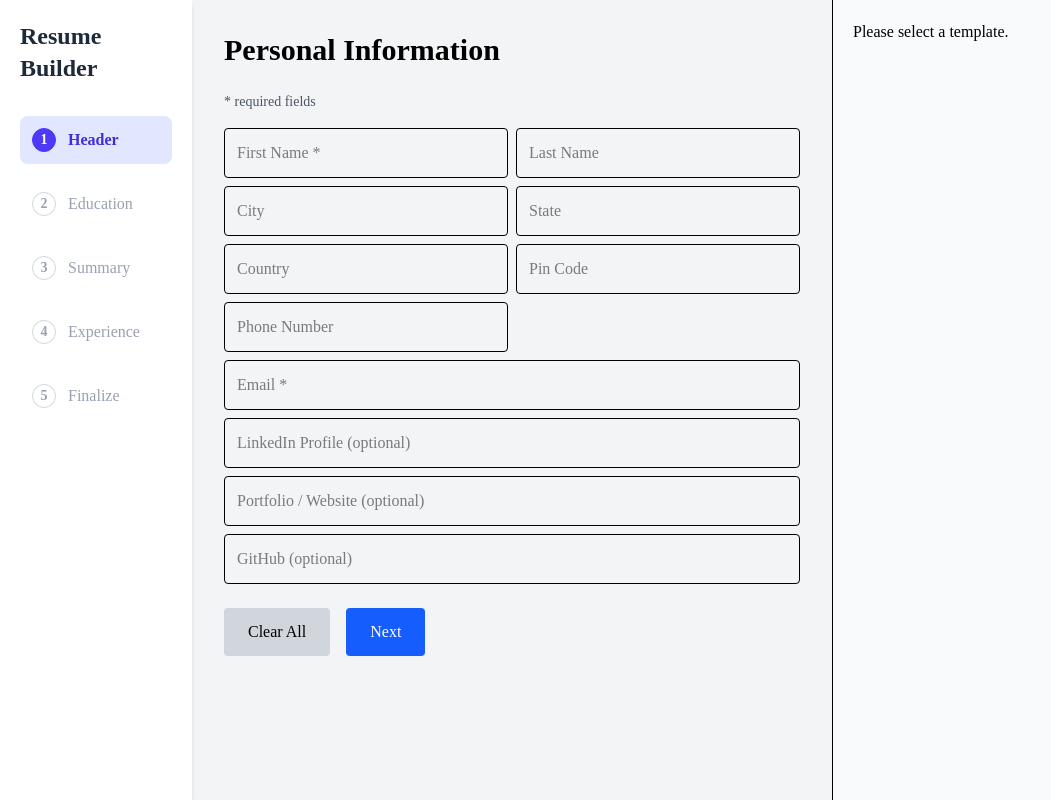
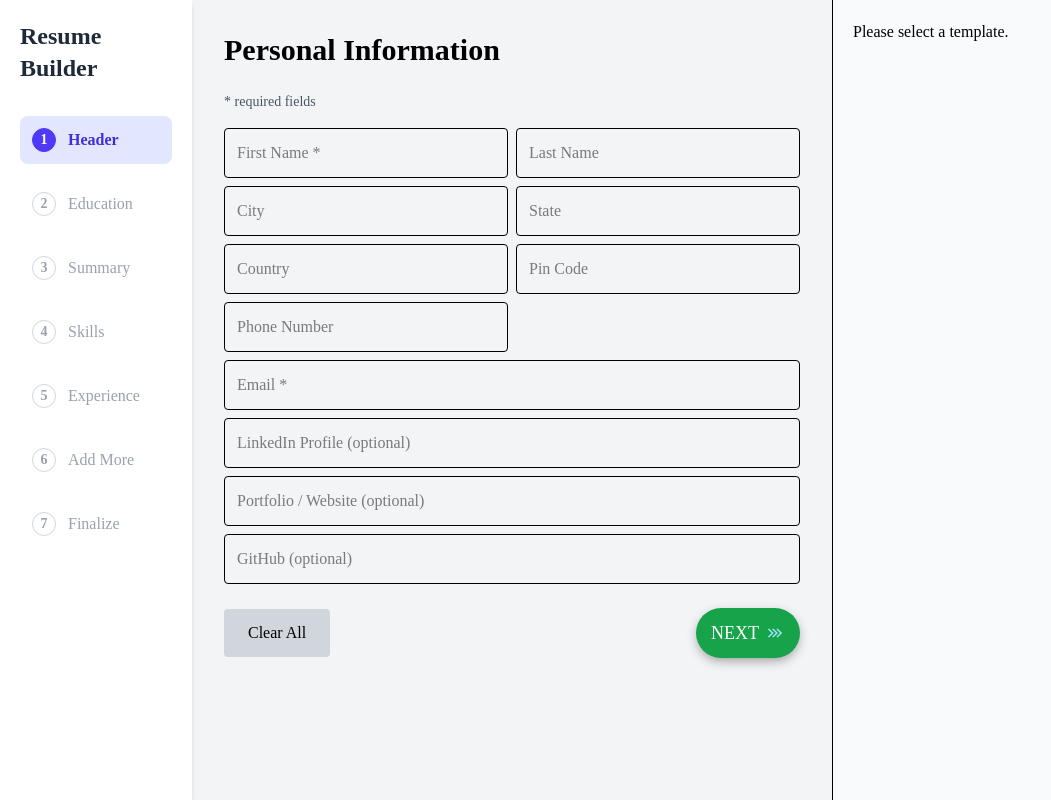
Before and after one commit to Nitesh47kumars/Resumify, a React (Vite) app: page /create/header in a window 1280 px wide. Shown: the whole page, without its empty margins (0-1051 px from the left). Built offline with nearby package versions, Linux system fonts and the light colour scheme.

Commit message:
built experience UI & preview, improved navigation, added auto-clear session logic, cleaned code, enhanced skills page, created dynamic add-component system

```diff
--- a/src/App.jsx
+++ b/src/App.jsx
@@ -11,7 +11,7 @@ import Skills from "./Pages/Create/Skills"
 import Experience from "./Pages/Create/Experience";
 import Finalize from "./Pages/Create/Finalize";
 import Header from "./Pages/Create/Header";
-import AddOtherPart from "./Pages/Create/AddOtherPart";
+import AddOtherPart from "./Pages/Create/AddComponent";
 
 export default function App() {
   return (
--- /dev/null
+++ b/src/Buttons/NextButton.jsx
@@ -0,0 +1,146 @@
+import React from "react";
+import styled from "styled-components";
+import { useNavigate } from "react-router-dom";
+import { useStep } from "../Context/StepContext";
+
+const NextButton = ({ validate, nextRoute, stepNumber }) => {
+  const navigate = useNavigate();
+  const { setCompletedStep } = useStep();
+
+  const handleNext = () => {
+    // If a validate function exists, run it
+    if (validate && !validate()) return;
+
+    // Mark step as completed
+    if (stepNumber) setCompletedStep(stepNumber);
+
+    // Navigate to next page
+    if (nextRoute) navigate(nextRoute);
+  };
+
+  return (
+    <StyledWrapper>
+      <div className="btn-conteiner">
+        <button className="btn-content" onClick={handleNext}>
+          <span className="text">NEXT</span>
+
+          <span className="icon-arrow">
+            <svg
+              xmlnsXlink="http://www.w3.org/1999/xlink"
+              xmlns="http://www.w3.org/2000/svg"
+              version="1.1"
+              viewBox="0 0 66 43"
+              height="30px"
+              width="30px"
+            >
+              <g
+                fillRule="evenodd"
+                fill="none"
+                strokeWidth={1}
+                stroke="none"
+                id="arrow"
+              >
+                <path
+                  fill="#9ee5fa"
+                  d="M40.1543933,3.89485454 L43.9763149,0.139296592C44.1708311,-0.0518420739 44.4826329,-0.0518571125 44.6771675,0.139262789 L65.6916134,20.7848311C66.0855801,21.1718824 66.0911863,21.8050225 65.704135,22.1989893C65.7000188,22.2031791 65.6958657,22.2073326 65.6916762,22.2114492 L44.677098,42.8607841C44.4825957,43.0519059 44.1708242,43.0519358 43.9762853,42.8608513 L40.1545186,39.1069479C39.9575152,38.9134427 39.9546793,38.5968729 40.1481845,38.3998695C40.1502893,38.3977268 40.1524132,38.395603 40.1545562,38.3934985 L56.9937789,21.8567812C57.1908028,21.6632968 57.193672,21.3467273 57.0001876,21.1497035C56.9980647,21.1475418 56.9959223,21.1453995 56.9937605,21.1432767 L40.1545208,4.60825197C39.9574869,4.41477773 39.9546013,4.09820839 40.1480756,3.90117456C40.1501626,3.89904911 40.1522686,3.89694235 40.1543933,3.89485454Z"
+                  id="arrow-icon-one"
+                />
+                <path
+                  fill="#9ee5fa"
+                  d="M20.1543933,3.89485454 L23.9763149,0.139296592C24.1708311,-0.0518420739 24.4826329,-0.0518571125 24.6771675,0.139262789 L45.6916134,20.7848311C46.0855801,21.1718824 46.0911863,21.8050225 45.704135,22.1989893C45.7000188,22.2031791 45.6958657,22.2073326 45.6916762,22.2114492 L24.677098,42.8607841C24.4825957,43.0519059 24.1708242,43.0519358 23.9762853,42.8608513 L20.1545186,39.1069479C19.9575152,38.9134427 19.9546793,38.5968729 20.1481845,38.3998695C20.1502893,38.3977268 20.1524132,38.395603 20.1545562,38.3934985 L36.9937789,21.8567812C37.1908028,21.6632968 37.193672,21.3467273 37.0001876,21.1497035C36.9980647,21.1475418 36.9959223,21.1453995 36.9937605,21.1432767 L20.1545208,4.60825197C19.9574869,4.41477773 19.9546013,4.09820839 20.1480756,3.90117456C20.1501626,3.89904911 20.1522686,3.89694235 20.1543933,3.89485454Z"
+                  id="arrow-icon-two"
+                />
+                <path
+                  fill="#9ee5fa"
+                  d="M0.154393339,3.89485454 L3.97631488,0.139296592C4.17083111,-0.0518420739 4.48263286,-0.0518571125 4.67716753,0.139262789 L25.6916134,20.7848311C26.0855801,21.1718824 26.0911863,21.8050225 25.704135,22.1989893C25.7000188,22.2031791 25.6958657,22.2073326 25.6916762,22.2114492 L4.67709797,42.8607841C4.48259567,43.0519059 4.17082418,43.0519358 3.97628526,42.8608513 L0.154518591,39.1069479C-0.0424848215,38.9134427 -0.0453206733,38.5968729 0.148184538,38.3998695C0.150289256,38.3977268 0.152413239,38.395603 0.154556228,38.3934985 L16.9937789,21.8567812C17.1908028,21.6632968 17.193672,21.3467273 17.0001876,21.1497035C16.9980647,21.1475418 16.9959223,21.1453995 16.9937605,21.1432767 L0.15452076,4.60825197C-0.0425130651,4.41477773 -0.0453986756,4.09820839 0.148075568,3.90117456C0.150162624,3.89904911 0.152268631,3.89694235 0.154393339,3.89485454Z"
+                  id="arrow-icon-three"
+                />
+              </g>
+            </svg>
+          </span>
+        </button>
+      </div>
+    </StyledWrapper>
+  );
+};
+
+const StyledWrapper = styled.div`
+  .btn-conteiner {
+    display: flex;
+    justify-content: center;
+
+    --color-text: #ffffff;
+    --color-background: #16a34a;        /* bg-green-600 */
+    --color-background-hover: #15803d;  /* bg-green-700 */
+    --color-outline: #9ee5fa80;
+    --color-shadow: rgba(0, 0, 0, 0.4);
+  }
+
+  .btn-content {
+    display: flex;
+    align-items: center;
+    height: 50px;
+    padding: 0 15px;
+    gap: 6px;
+
+    text-decoration: none;
+    font-family: "Poppins", sans-serif;
+    font-size: 18px;
+    font-weight: 500;
+    color: var(--color-text);
+
+    background: var(--color-background);
+    transition: 0.4s ease;
+    border-radius: 100px;
+    box-shadow: 0 4px 12px -2px var(--color-shadow);
+  }
+
+  .btn-content:hover,
+  .btn-content:focus {
+    background: var(--color-background-hover); /* green hover */
+    transform: translateY(-1px);
+    box-shadow: 0 6px 14px -2px var(--color-shadow);
+  }
+
+  .icon-arrow {
+    width: 20px;
+    display: flex;
+    align-items: center;
+    justify-content: center;
+    transform: scale(0.7);
+    transition: 0.3s ease;
+  }
+
+  .btn-content:hover .icon-arrow {
+    margin-right: 8px;
+  }
+
+  #arrow-icon-one,
+  #arrow-icon-two,
+  #arrow-icon-three {
+    fill: #9ee5fa;
+    transition: 0.4s ease;
+  }
+
+  @keyframes color_anim {
+    0% { fill: white; }
+    50% { fill: var(--color-background-hover); }
+    100% { fill: #9ee5fa; }
+  }
+
+  .btn-content:hover #arrow-icon-three {
+    animation: color_anim 1s infinite 0.2s;
+  }
+
+  .btn-content:hover #arrow-icon-one {
+    transform: translateX(0%);
+    animation: color_anim 1s infinite 0.6s;
+  }
+
+  .btn-content:hover #arrow-icon-two {
+    transform: translateX(0%);
+    animation: color_anim 1s infinite 0.4s;
+  }
+`;
+
+export default NextButton;
--- a/src/Layout/StepTracker.jsx
+++ b/src/Layout/StepTracker.jsx
@@ -11,8 +11,10 @@ export default function StepTracker() {
     { id: 1, label: "Header", path: "/create/header" },
     { id: 2, label: "Education", path: "/create/education" },
     { id: 3, label: "Summary", path: "/create/summary" },
-    { id: 4, label: "Experience", path: "/create/experience" },
-    { id: 5, label: "Finalize", path: "/create/finalize" },
+    { id: 4, label: "Skills", path: "/create/skills" },
+    { id: 5, label: "Experience", path: "/create/experience" },
+    { id: 6, label: "Add More", path: "/create/addcomponent" },
+    { id: 7, label: "Finalize", path: "/create/finalize" },
   ];
 
   return (
--- a/src/Pages/Create/AddOtherPart.jsx
+++ /dev/null
@@ -1,14 +0,0 @@
-import React from 'react'
-import CreateLayout from '../../Layout/CreateLayout'
-
-const AddOtherPart = () => {
-  return (
-    <CreateLayout>
-    <div>
-      <h1>Add Other Part / Add Component</h1>
-    </div>
-    </CreateLayout>
-  )
-}
-
-export default AddOtherPart
--- a/src/Pages/Create/Education.jsx
+++ b/src/Pages/Create/Education.jsx
@@ -1,13 +1,12 @@
 import { useStep } from "../../Context/StepContext";
-import { useNavigate } from "react-router-dom";
 import { useState } from "react";
 import CreateLayout from "../../Layout/CreateLayout";
 import GoBack from "../../Buttons/GoBack";
 import Toggle from "../../Buttons/Toggle";
+import NextButton from "../../Buttons/NextButton";
 
 export default function Education() {
-  const { setCompletedStep, formData, setFormData } = useStep();
-  const navigate = useNavigate();
+  const {formData, setFormData } = useStep();
 
   const [entries, setEntries] = useState(
     formData.education?.length
@@ -80,27 +79,20 @@ export default function Education() {
     setErrors(errors.filter((_, i) => i !== index));
   };
 
-  const validate = () => {
-    const newErrors = entries.map((item) => ({
+  const validate = () =>
+    entries.every((item, i) => {
+      const newErr = {
         degree: item.degree.trim() ? "" : "Degree is required",
-      field: item.field.trim() ? "" : "Field of study is required",
-      school: item.school.trim() ? "" : "College / University name is required",
-    }));
-
-    setErrors(newErrors);
-
-    return newErrors.every(
-      (err) => !err.degree && !err.field && !err.school
-    );
+        field: item.field.trim()? "" : "Field of study is required",
+        school: item.school.trim()? "" : "College / University name is required",
       };
 
-  const handleNext = () => {
-    if (!validate()) return;
+      const updated = [...errors];
+      updated[i] = newErr;
+      setErrors(updated);
 
-    setFormData({ ...formData, education: entries });
-    setCompletedStep(3);
-    navigate("/create/summary");
-  };
+      return !newErr.degree && !newErr.field && !newErr.school;
+    });
 
   return (
     <CreateLayout>
@@ -116,7 +108,7 @@ export default function Education() {
               Education Entry {index + 1}
             </h2>
 
-            {/* Delete Button */}
+            {/* Delete */}
             {entries.length > 1 && (
               <button
                 onClick={() => deleteEntry(index)}
@@ -132,15 +124,13 @@ export default function Education() {
                 type="text"
                 value={item.degree}
                 onChange={(e) => handleChange(index, "degree", e.target.value)}
-                placeholder="Degree (e.g. Bachelor of Computer Applications)"
+                placeholder="Degree"
                 className={`w-full p-3 border rounded ${
                   errors[index]?.degree ? "border-red-500" : "border-gray-300"
                 }`}
               />
               {errors[index]?.degree && (
-                <p className="text-red-500 text-sm mt-1">
-                  {errors[index].degree}
-                </p>
+                <p className="text-red-500 text-sm mt-1">{errors[index].degree}</p>
               )}
             </div>
 
@@ -156,9 +146,7 @@ export default function Education() {
                 }`}
               />
               {errors[index]?.field && (
-                <p className="text-red-500 text-sm mt-1">
-                  {errors[index].field}
-                </p>
+                <p className="text-red-500 text-sm mt-1">{errors[index].field}</p>
               )}
             </div>
 
@@ -174,18 +162,15 @@ export default function Education() {
                 }`}
               />
               {errors[index]?.school && (
-                <p className="text-red-500 text-sm mt-1">
-                  {errors[index].school}
-                </p>
+                <p className="text-red-500 text-sm mt-1">{errors[index].school}</p>
               )}
             </div>
 
-            {/* TOGGLE SWITCH */}
+            {/* TOGGLE */}
             <div className="flex items-center gap-3 mb-3">
               <label className="text-sm font-medium">
                 Are you currently studying?
               </label>
-
               <Toggle
                 value={item.showOptional}
                 onChange={() => toggleOptional(index)}
@@ -195,7 +180,6 @@ export default function Education() {
             {/* OPTIONAL FIELDS */}
             {item.showOptional && (
               <>
-                {/* Graduation Year */}
                 <div className="mb-3">
                   <input
                     type="text"
@@ -203,12 +187,11 @@ export default function Education() {
                     onChange={(e) =>
                       handleChange(index, "gradYear", e.target.value)
                     }
-                    placeholder="Expected Graduation (e.g. July 2027)"
+                    placeholder="Expected Graduation"
                     className="w-full p-3 border rounded border-gray-300"
                   />
                 </div>
 
-                {/* Current Year */}
                 <div className="mb-3">
                   <input
                     type="text"
@@ -216,7 +199,7 @@ export default function Education() {
                     onChange={(e) =>
                       handleChange(index, "currentYear", e.target.value)
                     }
-                    placeholder="Current Year (e.g. 2nd Year - 3rd Semester)"
+                    placeholder="Current Year (optional)"
                     className="w-full p-3 border rounded border-gray-300"
                   />
                 </div>
@@ -225,21 +208,24 @@ export default function Education() {
           </div>
         ))}
 
-        {/* Add Entry */}
+        <div className="flex justify-between mt-2 mb-2">
           <button
             onClick={addEntry}
-          className="w-full bg-gray-200 py-3 rounded my-2 font-medium hover:bg-gray-300"
+            className="px-4 bg-gray-200 py-3 rounded font-medium hover:bg-gray-300"
           >
             + Add Another Education
           </button>
 
-        {/* NEXT */}
-        <button
-          onClick={handleNext}
-          className="bg-blue-600 text-white px-6 py-3 rounded hover:bg-blue-700 w-full"
-        >
-          Next
-        </button>
+          <NextButton
+            nextRoute="/create/summary"
+            stepNumber={3}
+            validate={() => {
+              if (!validate()) return false;
+              setFormData({ ...formData, education: entries });
+              return true;
+            }}
+          />
+        </div>
 
         <GoBack data="/create/header" />
       </div>
--- a/src/Pages/Create/Experience.jsx
+++ b/src/Pages/Create/Experience.jsx
@@ -171,17 +171,17 @@ export default function Experience() {
           </div>
         ))}
 
+        <div className="mt-4 flex justify-between">
           <button
             onClick={addExperience}
-          className="px-4 py-2 bg-blue-600 text-white rounded-lg"
+            className="px-4 py-2 bg-blue-600 text-white rounded"
           >
             + Add Another Experience
           </button>
 
-        <div className="mt-6 flex justify-end">
             <button
               onClick={handleNext}
-            className="px-5 py-2 bg-green-600 text-white rounded-lg"
+              className="px-5 py-2 bg-green-600 text-white rounded"
             >
               Save & Continue
             </button>
--- a/src/Pages/Create/Header.jsx
+++ b/src/Pages/Create/Header.jsx
@@ -1,11 +1,10 @@
 import { useStep } from "../../Context/StepContext";
-import { useNavigate } from "react-router-dom";
 import { useState } from "react";
 import CreateLayout from "../../Layout/CreateLayout";
+import NextButton from "../../Buttons/NextButton";
 
 export default function Header() {
-  const { setCompletedStep, formData, setFormData } = useStep();
-  const navigate = useNavigate();
+  const {formData, setFormData } = useStep();
 
   const emptyHeader = {
     firstName: "",
@@ -65,7 +64,7 @@ export default function Header() {
     }
   };
 
-  const handleNext = () => {
+  const validate = () => {
     const newErrors = {};
 
     if (!headerData.firstName.trim()) {
@@ -78,14 +77,10 @@ export default function Header() {
 
     setErrors(newErrors);
 
-    if (Object.keys(newErrors).length > 0) return;
-
-    setFormData({ ...formData, header: headerData });
-    setCompletedStep(2);
-    navigate("/create/education");
+    return Object.keys(newErrors).length === 0;
   };
 
-  // 🔥 CLEAR ALL BUTTON
+  // CLEAR ALL
   const handleClear = () => {
     setHeaderData(emptyHeader);
     setFormData((prev) => ({
@@ -224,7 +219,7 @@ export default function Header() {
         </div>
 
         {/* Buttons */}
-        <div className="flex items-center gap-4 mt-6">
+        <div className="flex justify-between items-center mt-6">
           <button
             onClick={handleClear}
             className="bg-gray-300 text-black px-6 py-3 rounded hover:bg-gray-400"
@@ -232,12 +227,11 @@ export default function Header() {
             Clear All
           </button>
 
-          <button
-            onClick={handleNext}
-            className="bg-blue-600 text-white px-6 py-3 rounded hover:bg-blue-700"
-          >
-            Next
-          </button>
+          <NextButton
+            nextRoute="/create/education"
+            stepNumber={2}
+            validate={validate}
+          />
         </div>
       </div>
     </CreateLayout>
--- a/src/Pages/Create/Skills.jsx
+++ b/src/Pages/Create/Skills.jsx
@@ -1,13 +1,13 @@
 import { useStep } from "../../Context/StepContext";
-import { useNavigate } from "react-router-dom";
 import { useState } from "react";
 import CreateLayout from "../../Layout/CreateLayout";
 import GoBack from "../../Buttons/GoBack";
+import NextButton from "../../Buttons/NextButton";
 
 export default function Skills() {
-  const { setCompletedStep, formData, setFormData } = useStep();
+  const { formData, setFormData } = useStep();
   const [skillInput, setSkillInput] = useState("");
-  const navigate = useNavigate();
+  const [error, setError] = useState("");
 
   const addSkill = () => {
     const trimmed = skillInput.trim();
@@ -16,24 +16,30 @@ export default function Skills() {
     const updated = [...formData.skills, trimmed];
     setFormData({ ...formData, skills: updated });
     setSkillInput("");
+    setError(""); // clear error once a skill is added
   };
 
   const removeSkill = (index) => {
     const updated = formData.skills.filter((_, i) => i !== index);
     setFormData({ ...formData, skills: updated });
+
+    if (updated.length === 0) {
+      setError("Please enter at least one skill.");
+    }
   };
 
   const clearAll = () => {
-    if (formData.skills.length === 0) return;
     setFormData({ ...formData, skills: [] });
+    setError("Please enter at least one skill.");
   };
 
-  const handleNext = () => {
-    if (formData.skills.length === 0)
-      return alert("Please enter at least one skill");
-
-    setCompletedStep(5);
-    navigate("/create/experience");
+  const validateSkills = () => {
+    if (formData.skills.length === 0) {
+      setError("Please enter at least one skill.");
+      return false;
+    }
+    setError("");
+    return true;
   };
 
   return (
@@ -46,32 +52,37 @@ export default function Skills() {
         </p>
 
         {/* Input + Add */}
-        <div className="flex gap-3 mb-5">
+        <div className="flex gap-3 mb-2">
           <input
             type="text"
             placeholder="e.g. React.js, JavaScript, UI Design"
             value={skillInput}
             onChange={(e) => setSkillInput(e.target.value)}
             onKeyDown={(e) => e.key === "Enter" && (e.preventDefault(), addSkill())}
-            className="flex-1 p-3 border rounded-lg shadow-sm bg-white
-                       focus:outline-none focus:ring-2 focus:ring-blue-500"
+            className={`flex-1 p-3 border rounded-lg shadow-sm bg-white
+              focus:outline-none focus:ring-2
+              ${error ? "border-red-500 focus:ring-red-500" : "focus:ring-blue-500"}
+            `}
           />
+
           <button
             onClick={addSkill}
-            className="px-5 py-3 bg-blue-600 text-white rounded-lg shadow
-                       hover:bg-blue-700"
+            className="px-5 py-3 bg-blue-600 text-white rounded-lg shadow hover:bg-blue-700"
           >
             Add
           </button>
         </div>
 
+        {error && (
+          <p className="text-sm text-red-600 mb-3">{error}</p>
+        )}
+
         {/* Skills List */}
-        <div className="flex flex-wrap gap-3 mb-6">
+        <div className="flex flex-wrap gap-3 mb-4">
           {formData.skills.map((skill, index) => (
             <div
               key={index}
-              className="flex items-center gap-2 bg-blue-100 text-blue-800
-                         px-4 py-2 rounded-full shadow-sm"
+              className="flex items-center gap-2 bg-blue-100 text-blue-800 px-4 py-2 rounded-full shadow-sm"
             >
               <span>{skill}</span>
               <button
@@ -85,24 +96,23 @@ export default function Skills() {
         </div>
 
         {/* Clear All + Next */}
-        <div className="flex gap-4 mb-2">
-          {formData.skills.length > 0 && (
+        <div className="flex justify-between items-center gap-4 mb-2">
+          {formData.skills.length > 0 ? (
             <button
               onClick={clearAll}
-              className="flex-1 bg-red-500 text-white py-3 rounded-lg shadow
-                         hover:bg-red-600"
+              className="px-4 bg-red-500 text-white py-3 rounded-lg shadow hover:bg-red-600"
             >
               Clear All
             </button>
+          ) : (
+            <div className="w-[100px]"></div>
           )}
 
-          <button
-            onClick={handleNext}
-            className="flex-1 bg-green-600 text-white py-3 rounded-lg shadow transition-all duration-300
-                       hover:bg-green-700"
-          >
-            Next
-          </button>
+          <NextButton
+            nextRoute="/create/experience"
+            stepNumber={5}
+            validate={validateSkills}
+          />
         </div>
 
         <GoBack data="/create/summary" />
--- a/src/Pages/Create/Summary.jsx
+++ b/src/Pages/Create/Summary.jsx
@@ -1,21 +1,21 @@
 import { useStep } from "../../Context/StepContext";
 import { useState } from "react";
-import { useNavigate } from "react-router-dom";
 import CreateLayout from "../../Layout/CreateLayout";
 import GoBack from "../../Buttons/GoBack";
+import NextButton from "../../Buttons/NextButton";
 
 export default function Summary() {
-  const { formData, setFormData, setCompletedStep } = useStep();
+  const { formData, setFormData } = useStep();
   const [summary, setSummary] = useState(formData.summary || "");
-  const navigate = useNavigate();
+  const [error, setError] = useState("");
 
-  const handleNext = () => {
-    if (!summary.trim())
-      return alert("Please enter your professional summary.");
-
-    setFormData({ ...formData, summary });
-    setCompletedStep(4);
-    navigate("/create/skills");
+  const handleValidate = () => {
+    if (!summary.trim()) {
+      setError("Summary cannot be empty.");
+      return false;
+    }
+    setError("");
+    return true;
   };
 
   return (
@@ -31,28 +31,32 @@ export default function Summary() {
         </p>
 
         <textarea
-          className="w-full h-80 p-4 border rounded-lg shadow-sm bg-white
-                     focus:outline-none focus:ring-2 focus:ring-blue-500 resize-none"
-          placeholder="Example: Motivated BCA student with strong frontend skills in React, JavaScript, and UI design..."
+          className={`w-full h-80 p-4 border rounded-lg shadow-sm bg-white resize-none
+            focus:outline-none focus:ring-2
+            ${error ? "border-red-500 focus:ring-red-500" : "focus:ring-blue-500"}
+          `}
+          placeholder="Example: Motivated BCA student with strong frontend skills..."
           value={summary}
           onChange={(e) => {
             const value = e.target.value;
             setSummary(value);
             setFormData({ ...formData, summary: value });
+            if (value.trim()) setError("");
           }}
         ></textarea>
 
-        <div className="flex justify-center items-center gap-4">
+        {error && <p className="text-red-600 text-sm mt-1">{error}</p>}
+
+        {/* Buttons */}
+        <div className="flex justify-end items-center mt-4 gap-4">
           <GoBack data="/create/education" />
 
-          <button
-            onClick={handleNext}
-            className="w-full bg-blue-600 text-white px-6 py-3 rounded-lg hover:bg-blue-700 shadow"
-            >
-            Next
-          </button>
+          <NextButton
+            nextRoute="/create/skills"
+            stepNumber={4}
+            validate={handleValidate}
+          />
         </div>
-
       </div>
     </CreateLayout>
   );
```
Also changed, not shown: src/Context/StepContext.jsx (+17 -11 lines), src/Pages/Create/AddComponent.jsx (added, +76 -0 lines), src/ResumeTemplates/Template3/ExperienceSection.jsx (+20 -16 lines). Lines whose indentation alone changed are shown as unchanged.
